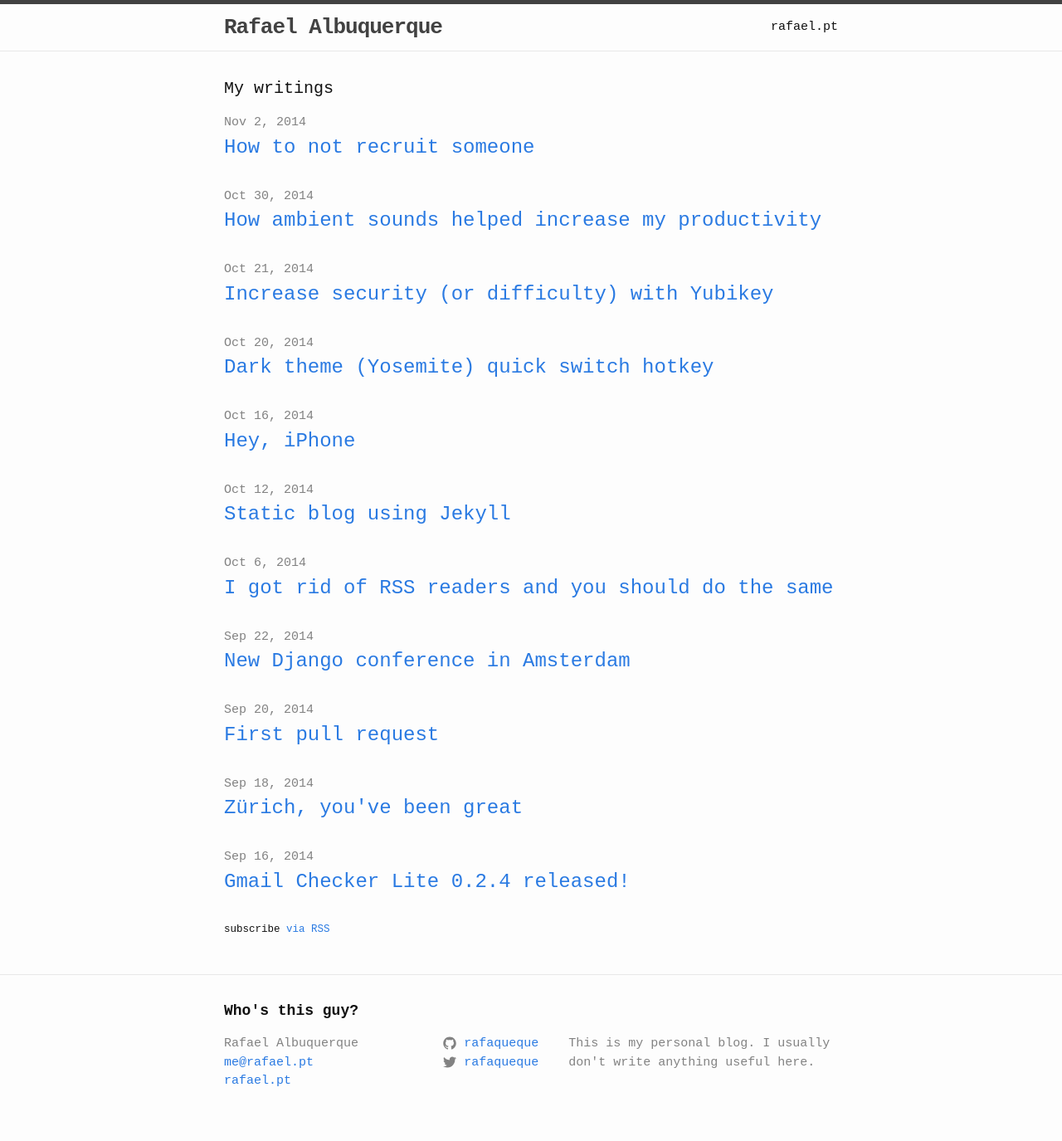
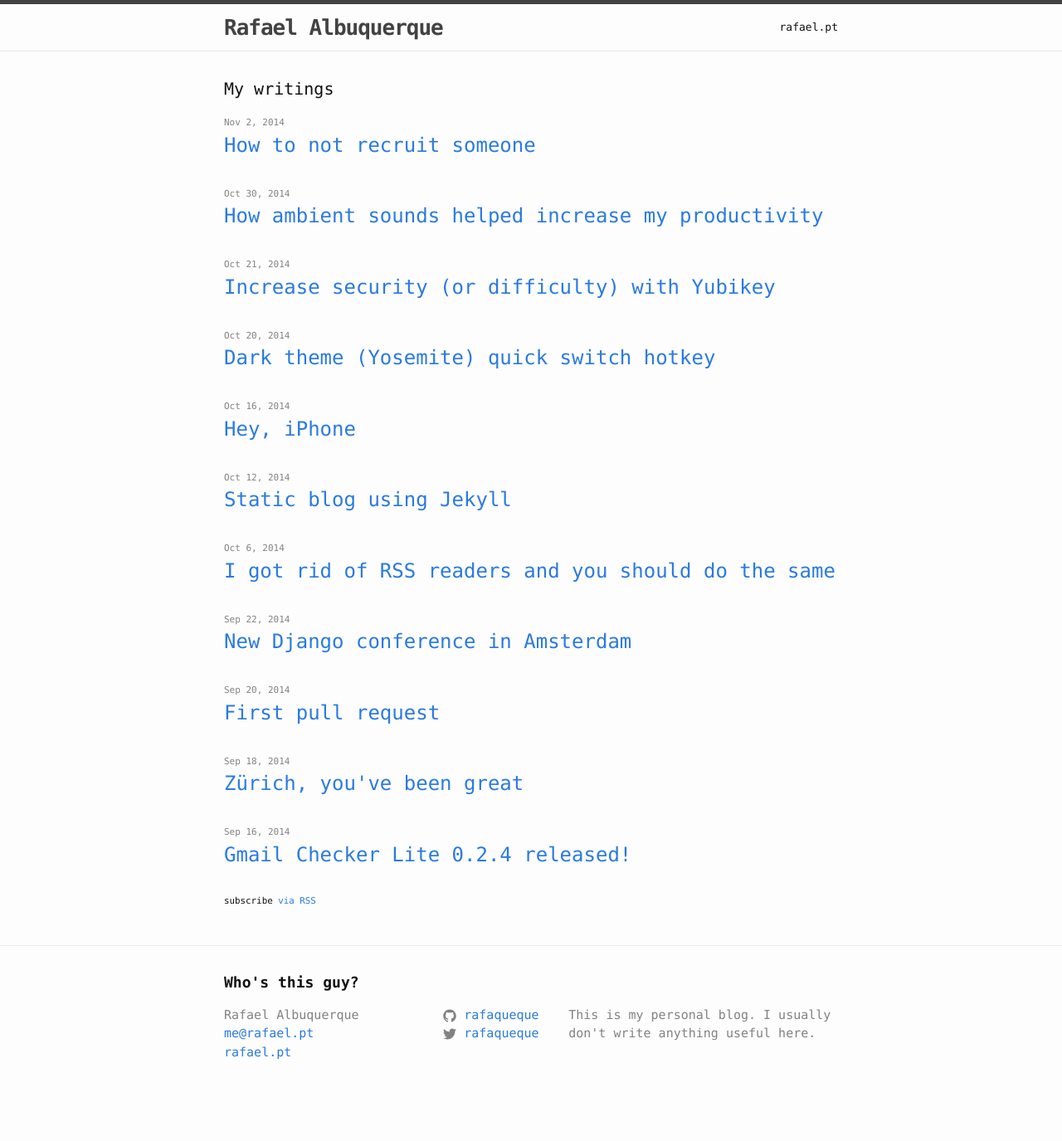
Before and after one commit to rafaqueque/rafaqueque.github.io, a Jekyll site: the page built from index.html, in a window 1280 px wide. Shown: the whole page at 83% size. Built offline with Jekyll 4.4.1, drawn with Linux system fonts in a browser that asks for light colours; after the commit the page ends 1339 px from its top, so only the background shows below that.

Commit message:
updated font and font size

```diff
--- a/css/main.scss
+++ b/css/main.scss
@@ -6,9 +6,9 @@
 
 
 // Our variables
-$base-font-family: 'Courier New';
-$base-font-size:   15px;
-$small-font-size:  15px;
+$base-font-family: Menlo, Monaco, 'Lucida Console', 'Liberation Mono', 'DejaVu Sans Mono', 'Bitstream Vera Sans Mono', 'Courier New', monospace, serif;
+$base-font-size:   13px;
+$small-font-size:  11px;
 $base-line-height: 1.5;
 
 $spacing-unit:     30px;
```
